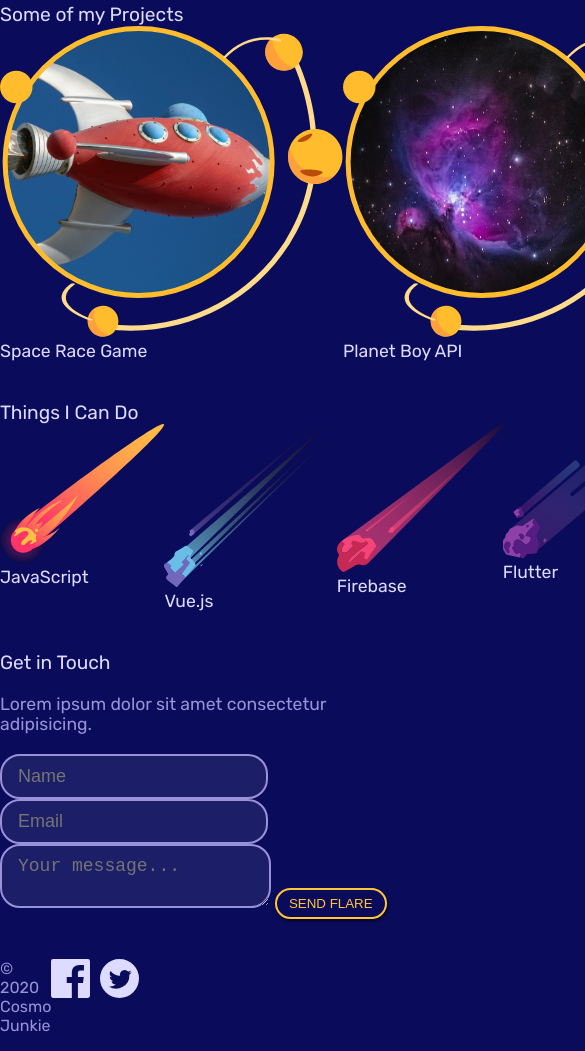
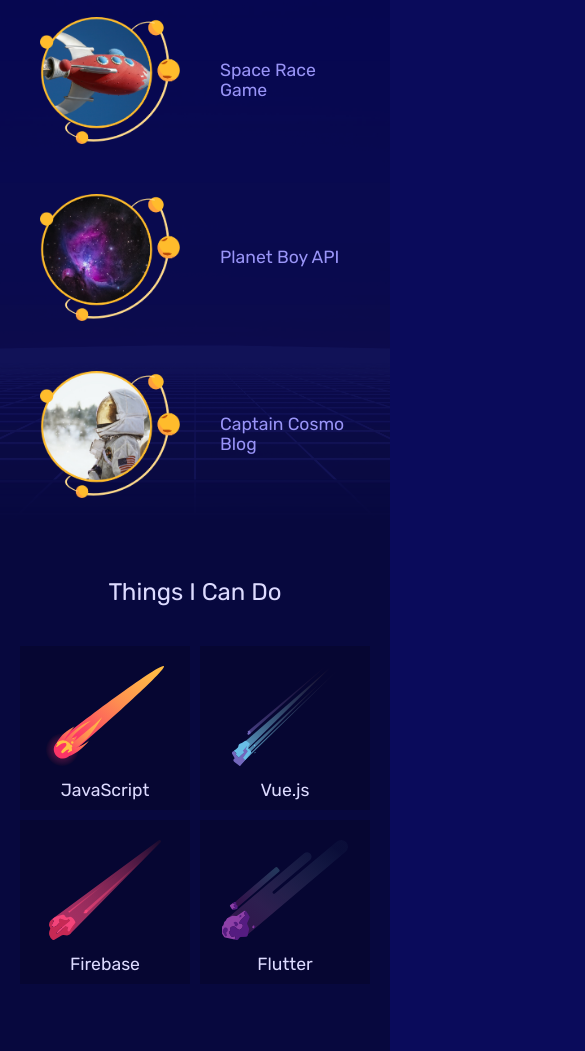
Before and after one commit to JerryDoran/mobile_first_design, a plain HTML site: page index.html in a window 390 px wide. Shown: the part 385-1436 px from the top of the page, 585 px wide, since content can reach past the window. Drawn offline with Linux system fonts and the light colour scheme.

Commit message:
Finished mobile first design

```diff
--- a/index.html
+++ b/index.html
@@ -90,12 +90,14 @@
     <footer>
       <div class="grid">
         <p class="copyright">&copy; 2020 Cosmo Junkie</p>
+        <ul class="social">
           <li>
             <a href=""><img src="assets/icon_fb.svg" alt="facbook"/></a>
           </li>
           <li>
             <a href=""><img src="assets/icon_tw.svg" alt="twitter"/></a>
           </li>
+        </ul>
       </div>
     </footer>
   </body>
--- a/styles.css
+++ b/styles.css
@@ -15,10 +15,6 @@
 /* GLOBAL STYLES */
 li {
   list-style-type: none;
-}
-
-section {
-  margin: 40px 0;
 }
 
 a {
@@ -95,6 +91,7 @@ li {
 .grid {
   display: grid;
   grid-template-columns: repeat(8, 1fr);
+  grid-gap: 10px;
 }
 
 .site-nav {
@@ -128,8 +125,121 @@ li {
   width: 200%;
 }
 
+/* Portfolio Section */
+#portfolio {
+  background-image: url(assets/square_bg.png);
+  background-size: cover;
+  background-repeat: no-repeat;
+  background-position: bottom;
+  padding: 30px 20px;
+}
 
+#portfolio h3 {
+  margin-bottom: 0;
+  text-align: center;
+  font-size: 1.5rem;
+}
 
+.projects a {
+  grid-column: 1/9;
+  margin: 20px 0;
+  display: flex;
+}
+
+/* The asterisk means grab every element that is inside the a tag */
+.projects a * {
+  margin: 0 20px;
+  max-width: 40%;
+  align-self: center;
+}
+
+.projects h4 {
+  color: #9994f7;
+}
+
+/* Skills Section */
+#skills {
+  padding: 30px 20px;
+  background: #07083e;
+}
+
+#skills h3 {
+  text-align: center;
+  font-size: 1.5rem;
+}
+
+#skills ul {
+  margin: 40px 0;
+}
+
+#skills li {
+  padding: 10px;
+  background: rgba(0, 0, 0, 0.2);
+  grid-column: span 4;
+  text-align: center;
+}
+
+#skills img {
+  height: 100px;
+  margin: 10px auto;
+}
+
+/* Contact Section */
+#contact {
+  padding: 30px 20px;
+  background-color: #080936;
+}
+
+#contact h3,
+#contact p {
+  text-align: center;
+  margin-bottom: 0;
+}
+
+#contact form {
+  width: 80%;
+  max-width: 400px;
+  margin: 20px auto;
+  text-align: center;
+}
+
+#contact input, #contact textarea {
+  width: 100%;
+  margin: 10px 0;
+}
+
+#contact .btn {
+  margin-top: 10px;
+}
+
+/* Footer Section */
+footer {
+  padding: 30px 20px;
+  background-color: #14153D;
+  background-image: url(assets/footer_image.png);
+  background-size: 40%;
+  background-repeat: no-repeat;
+  background-position: top center;
+}
+
+footer .copyright{
+  grid-column: 1/3;
+  font-size: .8rem;
+}
+
+footer .social {
+  grid-column: 7/9;
+  display: flex;
+  justify-content: flex-end;
+}
+
+footer li {
+  margin: 0 6px;
+}
+
+footer img {
+  width: 20px;
+}
 
 /* SMALL TABLET STYLES */
 @media screen and (min-width: 620px) {
```
Lines whose indentation alone changed are shown as unchanged.
